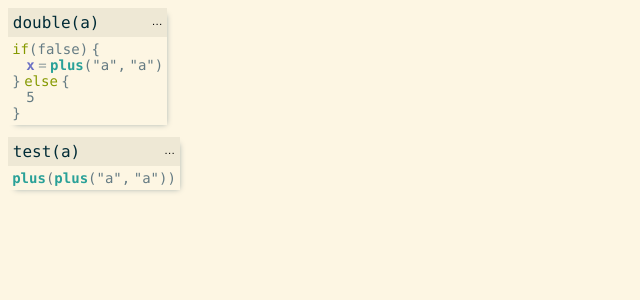
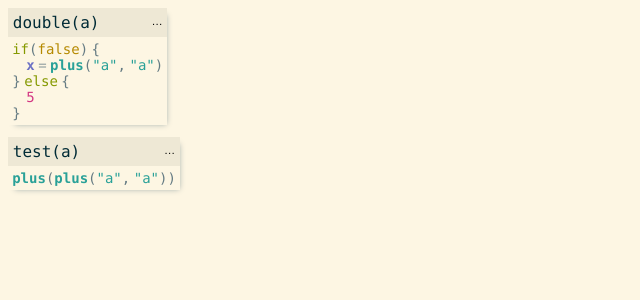
Before and after one commit to minimalistOrg/minimalist-ide, a React (Create React App) app: page / in a window 1280 px wide. Shown: the top 300 px of the page, without its empty margins (0-640 px from the left). Built offline with nearby package versions, Linux system fonts and the light colour scheme.

Commit message:
Revert assignment-color-* css classes to constant-color-*

```diff
--- a/src/App.css
+++ b/src/App.css
@@ -30,10 +30,10 @@
   --assignment-name: var(--violet);
   --assignment-equal-sign: var(--base-1);
 
-  --assignment-color-value: var(--magenta);
-  --assignment-color-boolean: var(--yellow);
-  --assignment-color-number: var(--magenta);
-  --assignment-color-string: var(--cyan);
+  --constant-color-value: var(--magenta);
+  --constant-color-boolean: var(--yellow);
+  --constant-color-number: var(--magenta);
+  --constant-color-string: var(--cyan);
 
 
   /* Spacing */
```
